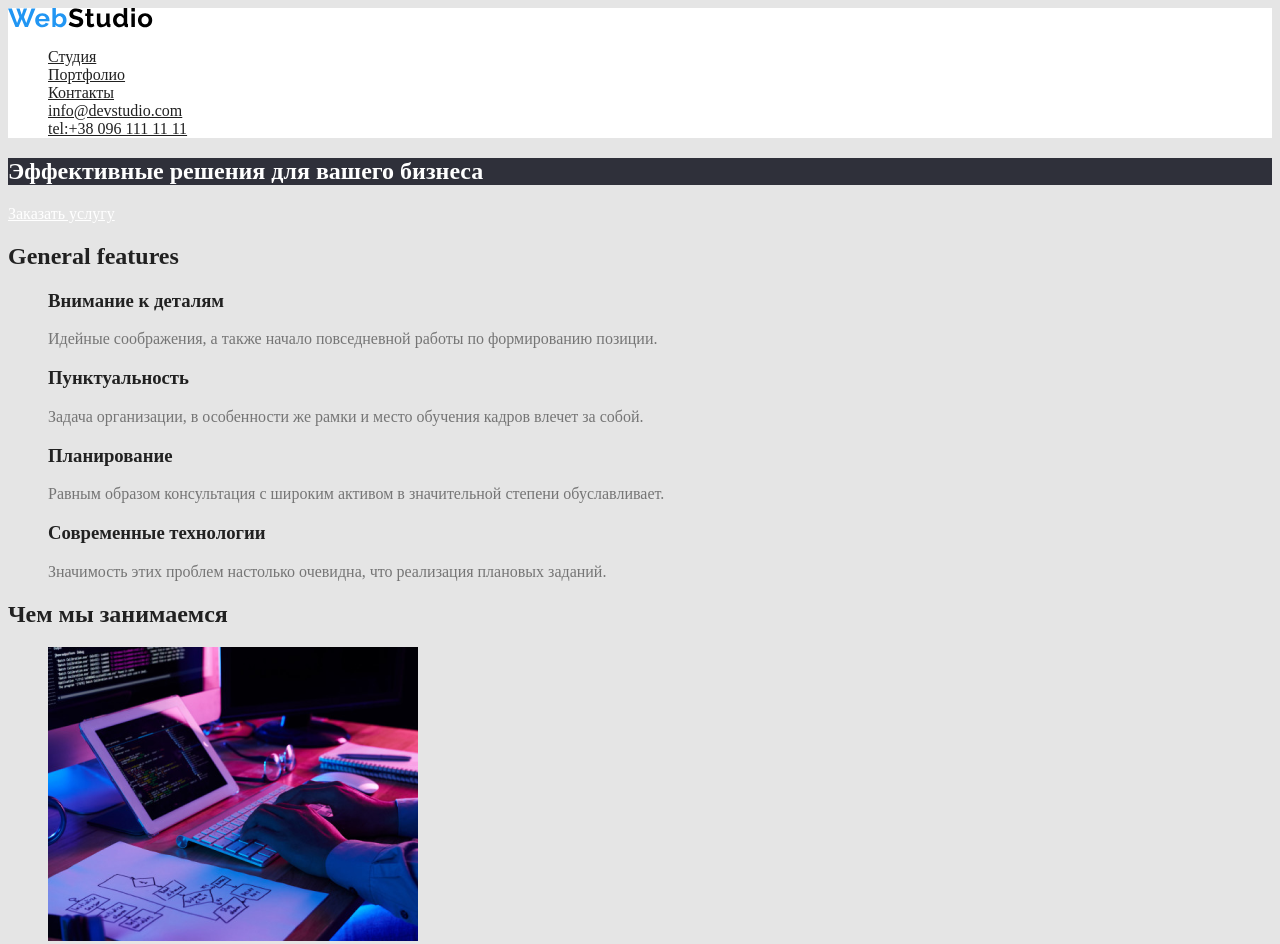
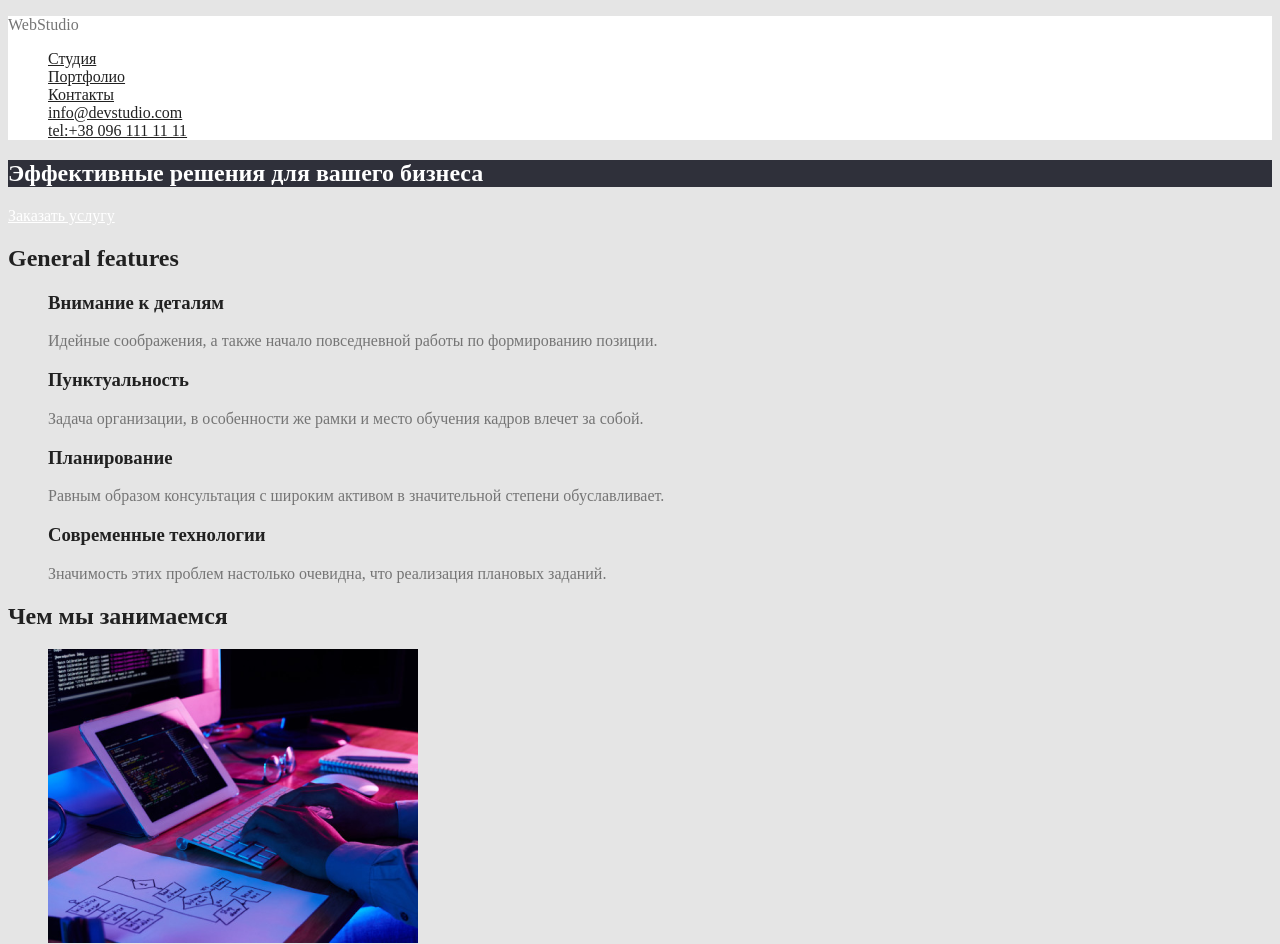
Before and after one commit to Aforty40/goit-markup-hw-01, a plain HTML site: page index.html in a window 1280 px wide. Shown: the top 944 px of the page. Drawn offline with Linux system fonts and the light colour scheme.

Commit message:
изменен логотип на текст

```diff
--- a/css/styles.css
+++ b/css/styles.css
@@ -14,7 +14,7 @@ ul {
 /*  цвет фона footer #2F303A */
 
 /* site-nav */
-nav {
+header {
   background-color: #ffffff;
 }
 .link {
--- a/index.html
+++ b/index.html
@@ -9,10 +9,9 @@
 </head>
 <body>
     <header>
+
+         <p class="WebStudio">WebStudio</p>
        <nav>
-           <a href="/">
-              <img src="images/WebStudio.svg" alt="webstudio logo">
-           </a>
 
            <ul>
               <li> <a href="" class="link">Студия</a>
@@ -87,9 +86,8 @@
   </main>
 
   <footer >
-        <a href="/">
-            <img src="images/WebStudio.svg" alt="webstudio logo">
-        </a>
+
+        <p class="WebStudio">WebStudio</p>
 
             <address>
                 <p><a href="г.Киев,пр-тЛесиУкраинки,26" class="home-address">г. Киев, пр-т Леси Украинки, 26</a></p>
```
Also changed, not shown: images/WebStudio-2.svg (added).
